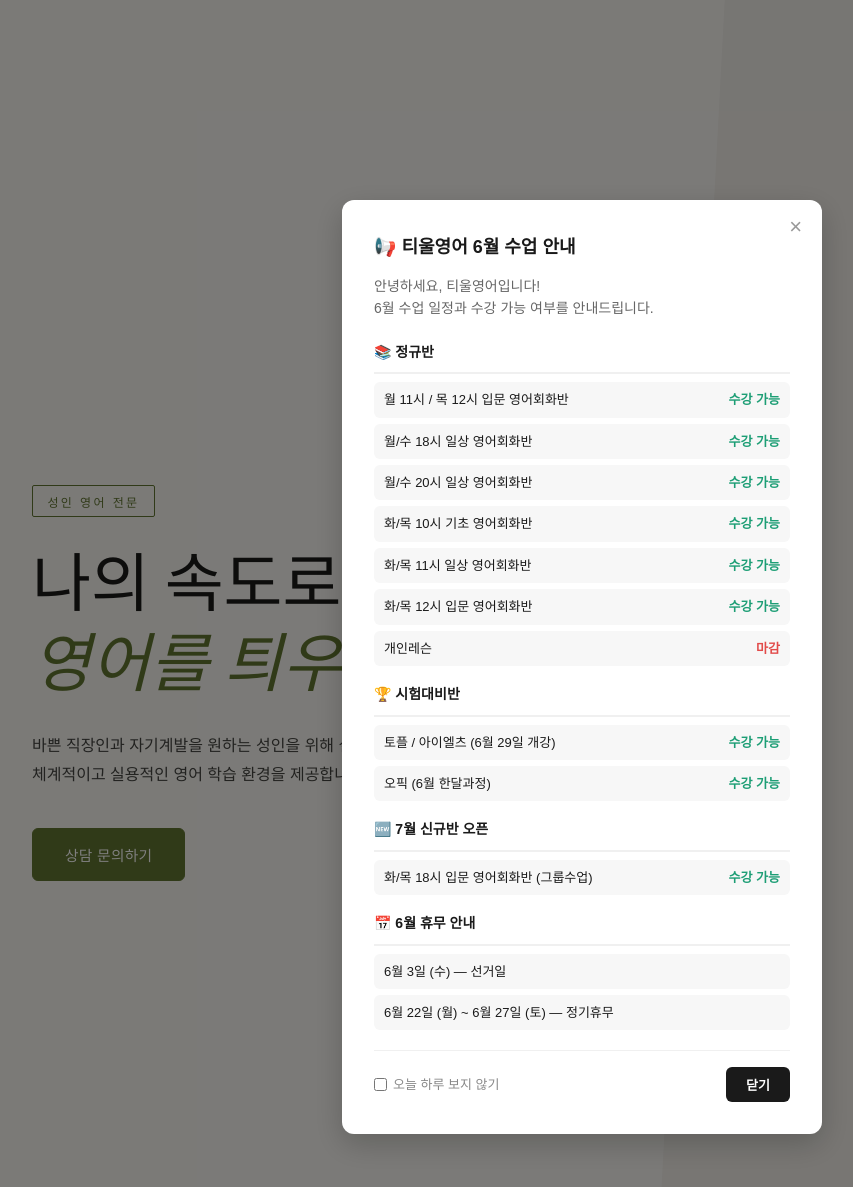
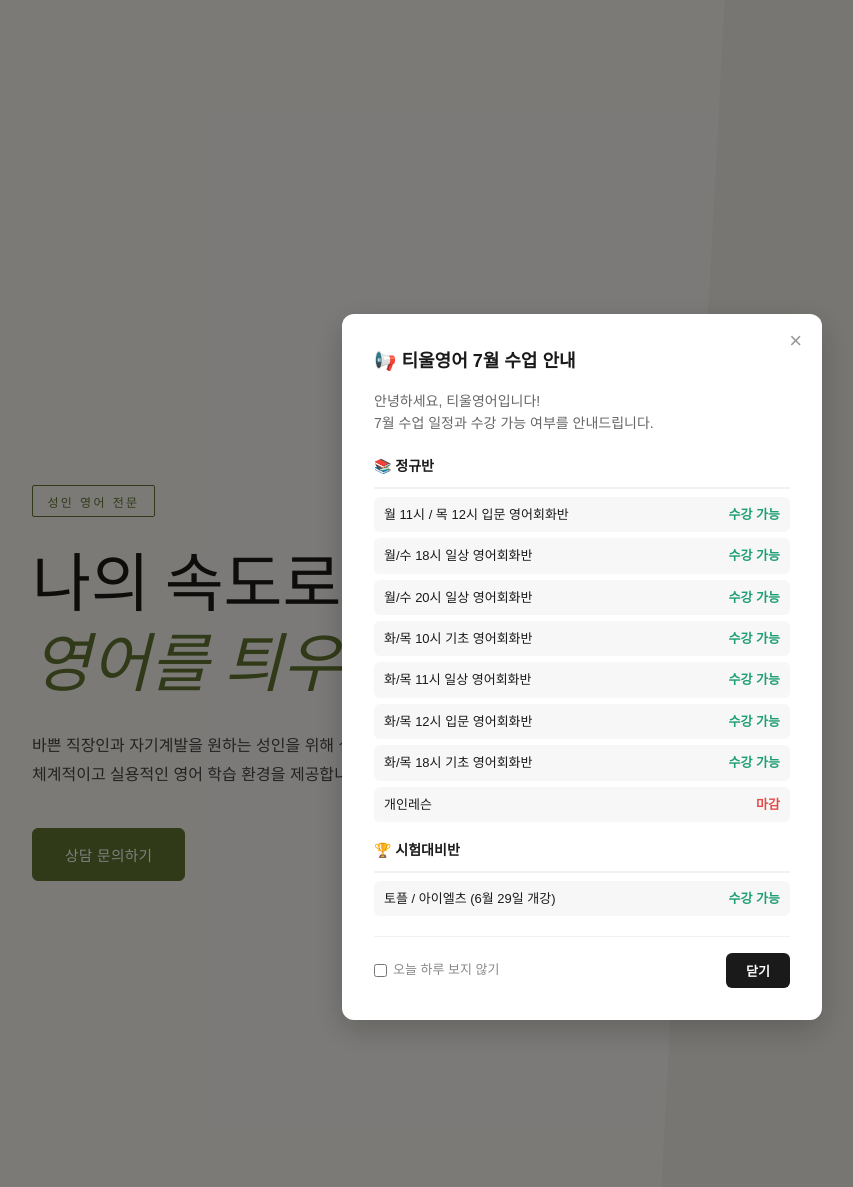
Before and after one commit to miyeon00/tiulPage, a Flask app: page / in a window 1280 px wide. Shown: the part 144-1331 px from the top of the page, without its empty margins (58-911 px from the left). Run offline with Flask 3, Linux system fonts and the light colour scheme.

Commit message:
7월 시간표 업로드

```diff
--- a/data.json
+++ b/data.json
@@ -1,5 +1,5 @@
 {
-  "month": "2026년 6월",
+  "month": "2026년 7월",
   "timetable": {
   "days": ["월", "화", "수", "목"],
   "slots": [
--- a/templates/index.html
+++ b/templates/index.html
@@ -25,10 +25,10 @@
   <div id="noticeModal" class="modal-overlay">
  <div class="modal-content">
     <span class="close-btn" onclick="closeModal()">&times;</span>
-    <h2>📢 티울영어 6월 수업 안내</h2>
+    <h2>📢 티울영어 7월 수업 안내</h2>
 
     <div class="modal-body">
-      <p class="modal-intro">안녕하세요, 티울영어입니다!<br>6월 수업 일정과 수강 가능 여부를 안내드립니다.</p>
+      <p class="modal-intro">안녕하세요, 티울영어입니다!<br>7월 수업 일정과 수강 가능 여부를 안내드립니다.</p>
 
       <div class="class-section">
         <h3>📚 정규반</h3>
@@ -39,6 +39,7 @@
           <li><span>화/목 10시 기초 영어회화반</span><span class="status-ok">수강 가능</span></li>
           <li><span>화/목 11시 일상 영어회화반</span><span class="status-ok">수강 가능</span></li>
           <li><span>화/목 12시 입문 영어회화반</span><span class="status-ok">수강 가능</span></li>
+          <li><span>화/목 18시 기초 영어회화반</span><span class="status-ok">수강 가능</span></li>
           <li><span>개인레슨</span><span class="status-no">마감</span></li>
         </ul>
       </div>
@@ -47,24 +48,15 @@
         <h3>🏆 시험대비반</h3>
         <ul>
           <li><span>토플 / 아이엘츠 (6월 29일 개강)</span><span class="status-ok">수강 가능</span></li>
-          <li><span>오픽 (6월 한달과정)</span><span class="status-ok">수강 가능</span></li>
         </ul>
       </div>
-
-        <div class="class-section notice-new">
-        <h3>🆕 7월 신규반 오픈</h3>
-        <ul>
-            <li><span>화/목 18시 입문 영어회화반 (그룹수업)</span><span class="status-ok">수강 가능</span></li>
-        </ul>
-        </div>
-
-      <div class="class-section notice-holiday">
+      <!-- <div class="class-section notice-holiday">
         <h3>📅 6월 휴무 안내</h3>
         <ul>
           <li>6월 3일 (수) — 선거일 </li>
           <li>6월 22일 (월) ~ 6월 27일 (토) — 정기휴무</li>
         </ul>
-      </div>
+      </div> -->
     </div>
 
     <div class="modal-footer">
@@ -267,7 +259,7 @@
               ("11:00 – 11:50", ["입문 회화", "일상 회화", "", "일상 회화"]),
               ("12:00 – 12:50", ["", "입문 회화", "", "입문 회화"]),
               ("14:00 – 16:30", ["시험 대비 회화", "", "시험 대비 회화", ""]),
-              ("18:00 – 18:50", ["일상 회화", "", "일상 회화", ""]),
+              ("18:00 – 18:50", ["일상 회화", "기초 회화", "일상 회화", "기초 회화"]),
               ("19:00 – 19:50", ["", "", "", ""]),
               ("20:00 – 20:50", ["일상 회화", "", "일상 회화", ""])
             ] -%}
```
